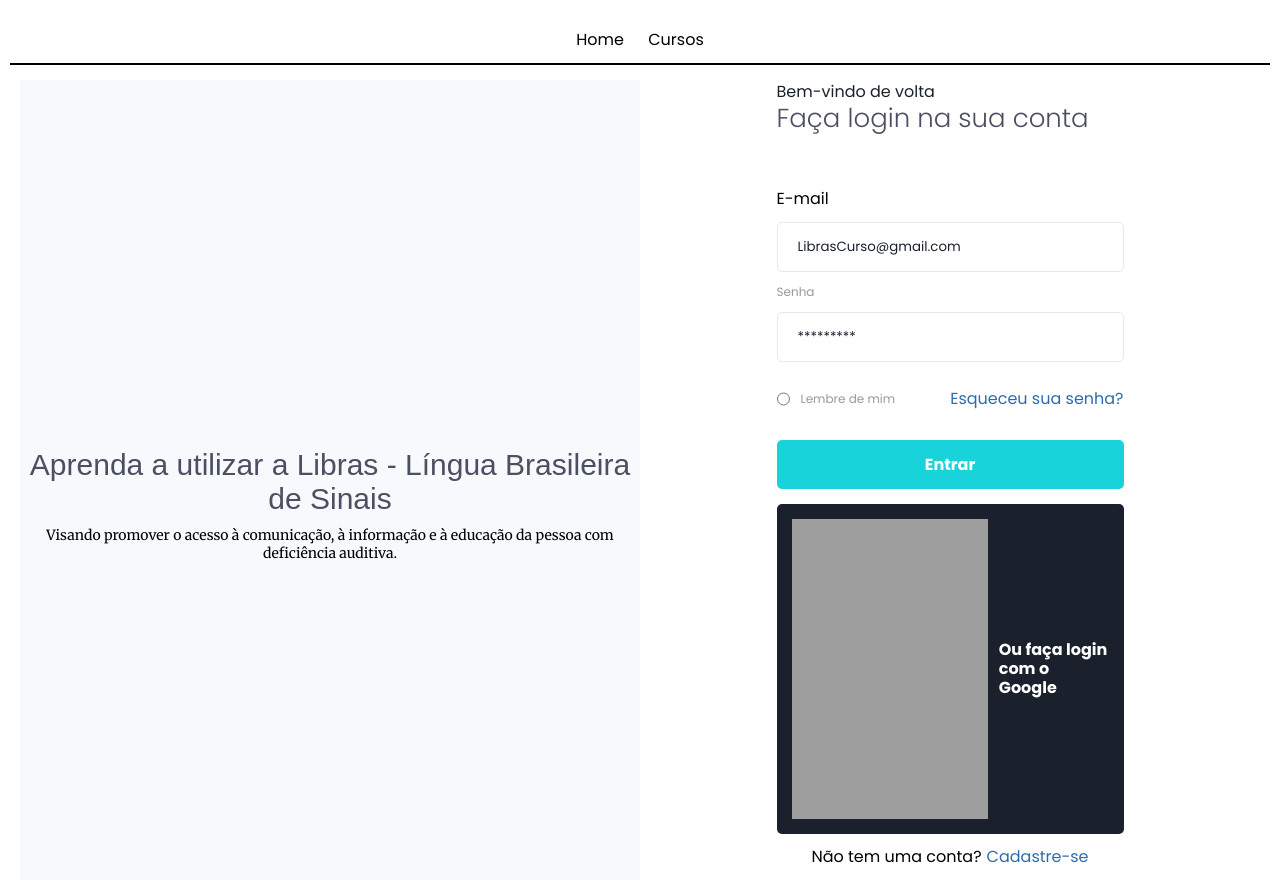
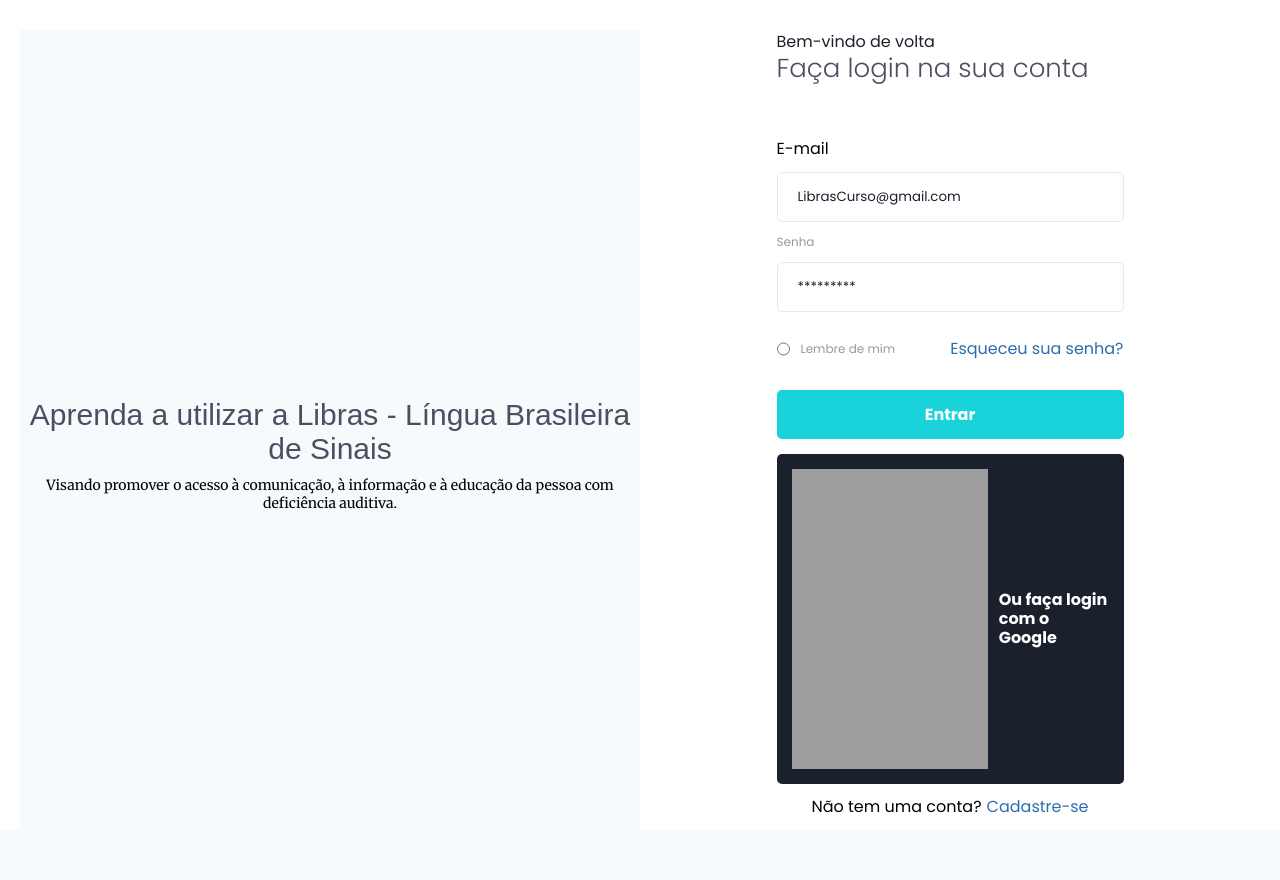
Before and after one commit to brunowilian/Projeto-integrador-Libras, a PHP site: page / in a window 1280 px wide. After the commit the page ends 813 px from the top, so only its background shows below. Run offline with PHP 8.4, Linux system fonts and the light colour scheme; some libraries are stand-ins or nearby versions.

Commit message:
remove header (index)

```diff
--- a/index.php
+++ b/index.php
@@ -52,14 +52,6 @@ if(isset($_POST['email']) || isset($_POST['senha'])) {
 
     <title>Curso Libras</title>
 </head>
-<header>
-    <div class="nav-header">
-      <nav>
-        <a href="home.php">Home</a>
-        <a href="course.php">Cursos</a>
-      </nav>
-    </div>
-  </header>
 <body>
 
     <main>
```
